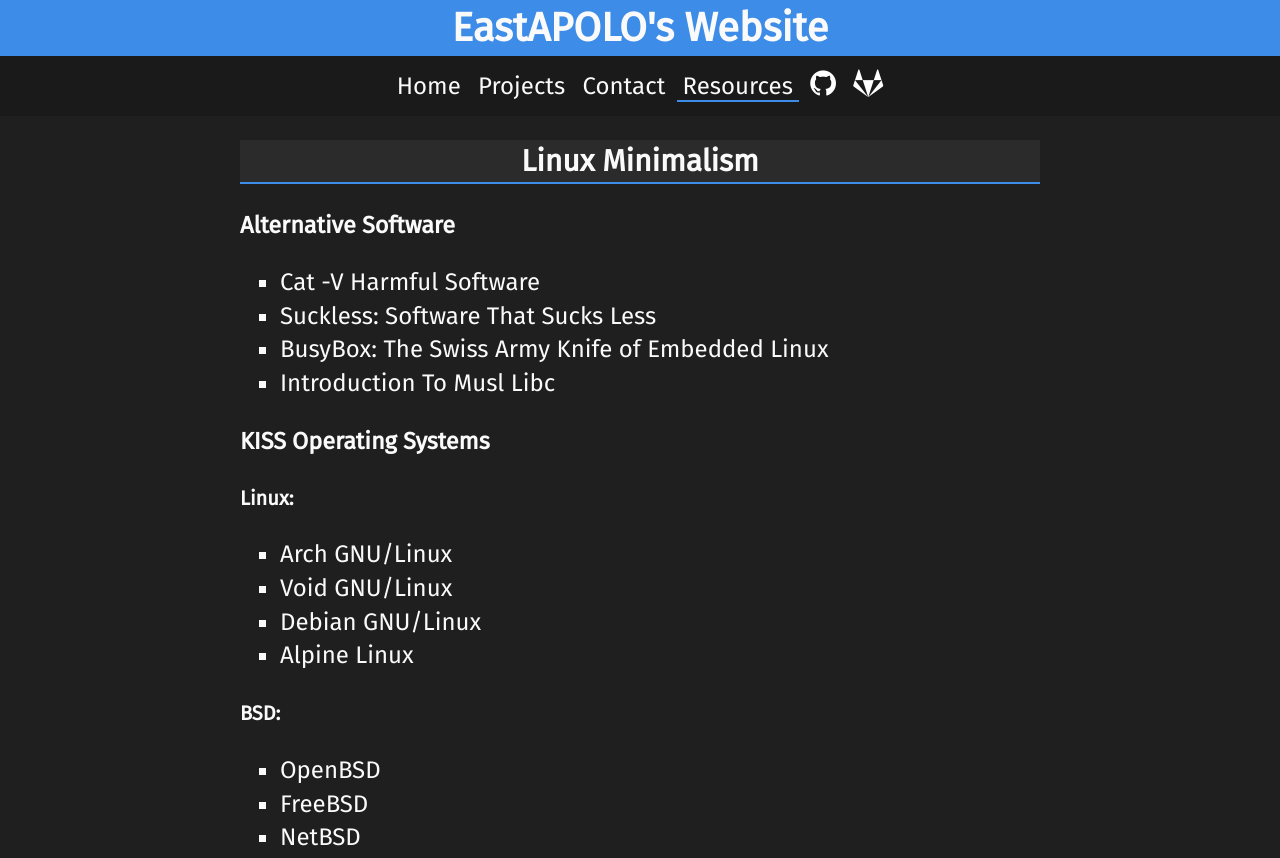
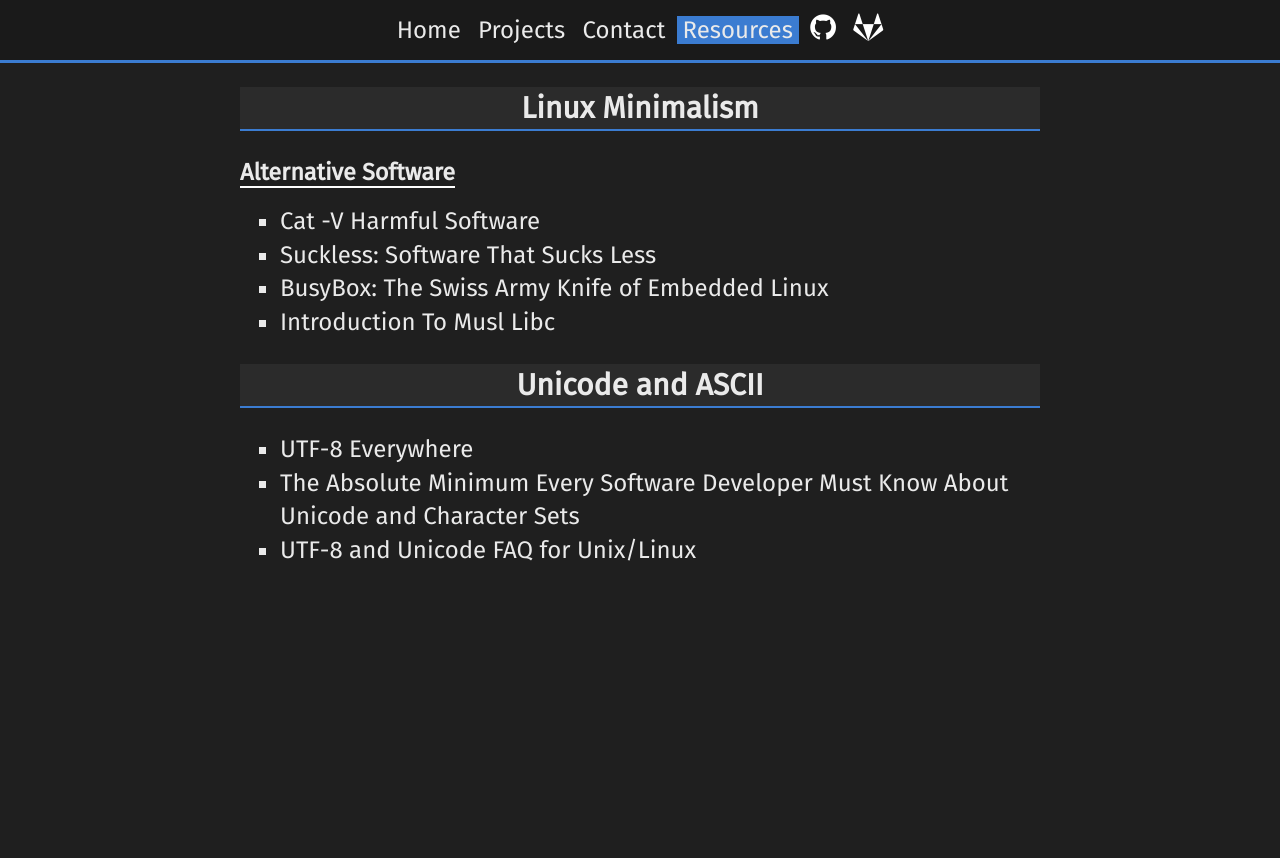
Before and after one commit to EastAPOLO/website, a plain HTML site: page resources.html in a window 1280 px wide. Shown: the top 858 px of the page. After the commit the page ends 800 px from the top, so only its background shows below. Drawn offline with Linux system fonts and the light colour scheme.

Commit message:
Improve design of navbar and fix several issues with files
- Removed title navbar
- Main navbar has a bottom border
- Hovering over navbar links shows a background instead of a border
- Removed extra padding around a list to increase readability
- Removed copyright bar in contact page until a sane one is made
- Fixed every file using wrong line endings
- Contact page uses the correct font
- Removed unused css files

```diff
--- a/css/copyright.css
+++ b/css/copyright.css
@@ -1,17 +1,3 @@
-:root {
-  --bg-color: #1F1F1F;
-  --secondary-bg-color: #1A1A1A;
-  --fg-color: #FAFAFA;
-  --secondary-fg-color: #707070;
-  --highlight-color:#3C8CE8;
-  --hover-color: #6E6E6E;;
-  --border-color: #2D2D2D;
-  --button-color: #2B2B2B;
-  --blue: #0000FF;
-  --white: #FFFFFF;
-}
-
-
 footer {
     font-size: 0.8em;
     position: fixed;
--- a/css/index.css
+++ /dev/null
@@ -1,12 +0,0 @@
-:root {
-  --bg-color: #1F1F1F;
-  --secondary-bg-color: #1A1A1A;
-  --fg-color: #FAFAFA;
-  --secondary-fg-color: #707070;
-  --highlight-color:#3C8CE8;
-  --hover-color: #6E6E6E;;
-  --border-color: #2D2D2D;
-  --button-color: #2B2B2B;
-  --blue: #0000FF;
-  --white: #FFFFFF;
-}
--- a/css/master.css
+++ b/css/master.css
@@ -1,11 +1,10 @@
 :root {
   --bg-color: #1F1F1F;
   --secondary-bg-color: #1A1A1A;
-  --fg-color: #FAFAFA;
-  --secondary-fg-color: #707070;
-  --highlight-color:#3C8CE8;
-  --hover-color: #6E6E6E;;
-  --border-color: #2D2D2D;
+  --fg-color: #EAEAEA;
+  --secondary-fg-color: #C4C4C4;
+  --highlight-color: #3B7CD1;
+  --hover-color: #3B3B3B;
   --button-color: #2B2B2B;
   --blue: #0000FF;
   --white: #FFFFFF;
@@ -22,6 +21,10 @@
 
 h1, h2, h3, h4, h5, h6 {
     color: var(--fg-color);
+}
+
+ul {
+    margin-top: 2%;
 }
 
 a, a:hover {
@@ -57,3 +60,8 @@
 	font-size: 1.2em;
     color: var(--fg-color);
 }
+
+.subtitle {
+    display: inline;
+    border-bottom: 2px solid var(--white);
+}
--- a/css/navbar.css
+++ b/css/navbar.css
@@ -1,33 +1,9 @@
-:root {
-  --bg-color: #1F1F1F;
-  --secondary-bg-color: #1A1A1A;
-  --fg-color: #FAFAFA;
-  --secondary-fg-color: #707070;
-  --highlight-color:#3C8CE8;
-  --hover-color: #6E6E6E;;
-  --border-color: #2D2D2D;
-  --button-color: #2B2B2B;
-  --blue: #0000FF;
-  --white: #FFFFFF;
-}
-
-.title {
-    background: var(--highlight-color);
-    color: var(--white);
-    text-align: center;
-}
-
-.title h1 {
-    display: inline;
-    font-size: 2em;
-    text-align: center;
-}
-
 .navbar {
 	background-color: var(--secondary-bg-color);
 	text-align: center;
     padding: 12px;
     max-width: 100%;
+    border-bottom: 3px solid var(--highlight-color);
 }
 
 .navbar li {
@@ -44,7 +20,7 @@
 }
 
 .navbar a:hover {
-	border-bottom: 2px solid var(--hover-color);
+    background-color: var(--hover-color);
 }
 
 .navbar .fa {
@@ -59,6 +35,7 @@
 .navbar .fa:hover {
     color: var(--highlight-color);
     border: none;
+    background-color: var(--secondary-bg-color);
 }
 
 .navbar .icon {
@@ -66,8 +43,5 @@
 }
 
 .current a, .current a:hover {
-    border-bottom: 2px solid var(--highlight-color);
+    background-color: var(--highlight-color);
 }
-.current a {
-    border-bottom: 2px solid var(--highlight-color);
-}
--- a/css/resources.css
+++ /dev/null
@@ -1,12 +0,0 @@
-:root {
-  --bg-color: #1F1F1F;
-  --secondary-bg-color: #1A1A1A;
-  --fg-color: #FAFAFA;
-  --secondary-fg-color: #707070;
-  --highlight-color:#3C8CE8;
-  --hover-color: #6E6E6E;;
-  --border-color: #303030;
-  --button-color: #2B2B2B;
-  --blue: #0000FF;
-  --white: #FFFFFF;
-}
--- a/resources.html
+++ b/resources.html
@@ -9,13 +9,11 @@
         <link rel="stylesheet" href="https://fonts.googleapis.com/css?family=Fira+Sans">
         <link rel="stylesheet" type="text/css" href="css/master.css">
         <link rel="stylesheet" type="text/css" href="css/navbar.css">
-		<link rel="stylesheet" type="text/css" href="css/resources.css">
         <link rel="stylesheet" href="https://cdnjs.cloudflare.com/ajax/libs/font-awesome/4.7.0/css/font-awesome.min.css">
     </head>
     <body>
-        <header class="title"><h1>EastAPOLO's Website</h1></header>
         <nav class="navbar">
-            <li><a href="/">Home</a></li>
+            <li><a href="index.html">Home</a></li>
             <li><a href="https://github.com/EastAPOLO?tab=repositories">Projects</a></li>
             <li><a href="contact.html">Contact</a></li>
             <li class="current"><a href="resources.html">Resources</a></li>
@@ -25,26 +23,12 @@
         <main class="content">
             <section>
                 <h2>Linux Minimalism</h2>
-                <h3>Alternative Software</h3>
+                <h3 class="subtitle">Alternative Software</h3>
                 <ul>
                     <li><a href="http://harmful.cat-v.org/">Cat -V Harmful Software</a></li>
                     <li><a href="https://suckless.org/">Suckless: Software That Sucks Less</a></li>
                     <li><a href="https://www.busybox.net/about.html">BusyBox: The Swiss Army Knife of Embedded Linux</a></li>
                     <li><a href="https://www.musl-libc.org/intro.html">Introduction To Musl Libc</a></li>
-                </ul>
-                <h3>KISS Operating Systems</h3>
-                <h4>Linux:</h4>
-                <ul>
-                    <li><a href="https://www.archlinux.org/">Arch GNU/Linux</a></li>
-                    <li><a href="https://voidlinux.org/">Void GNU/Linux</a></li>
-                    <li><a href="https://www.debian.org/">Debian GNU/Linux</a></li>
-                    <li><a href="https://www.alpinelinux.org/">Alpine Linux</a></li>
-                </ul>
-                <h4>BSD:</h4>
-                <ul>
-                    <li><a href="https://www.openbsd.org/">OpenBSD</a></li>
-                    <li><a href="https://www.freebsd.org/">FreeBSD</a></li>
-                    <li><a href="https://www.netbsd.org/">NetBSD</a></li>
                 </ul>
             </section>
 
```
Also changed, not shown: contact.html (+1 -4 lines), index.html (+3 -5 lines). Lines whose indentation alone changed are shown as unchanged.
